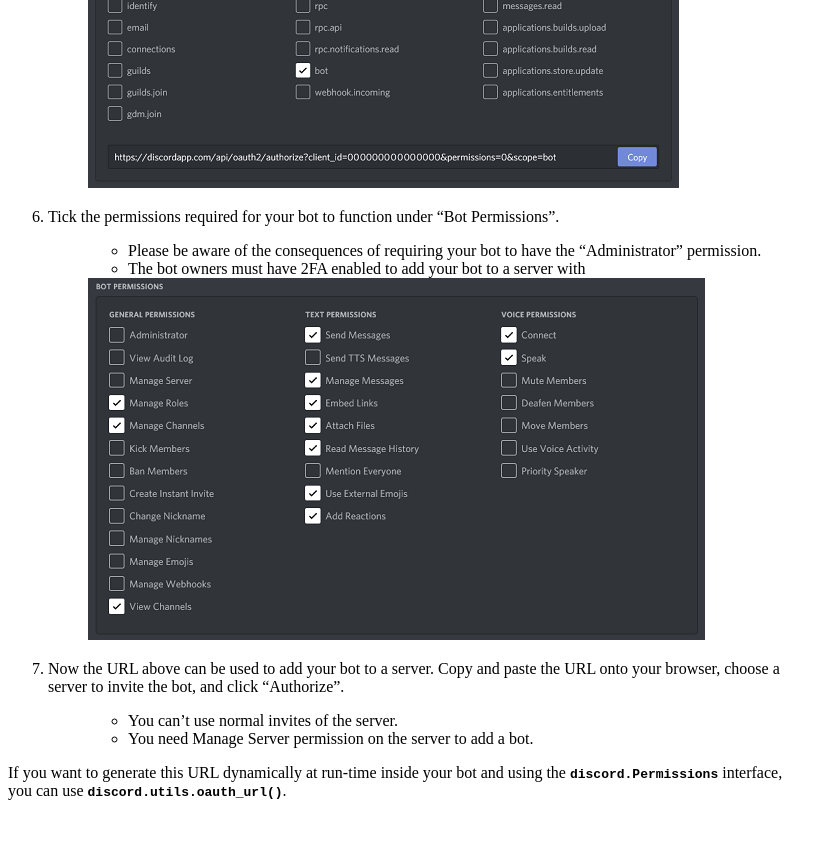
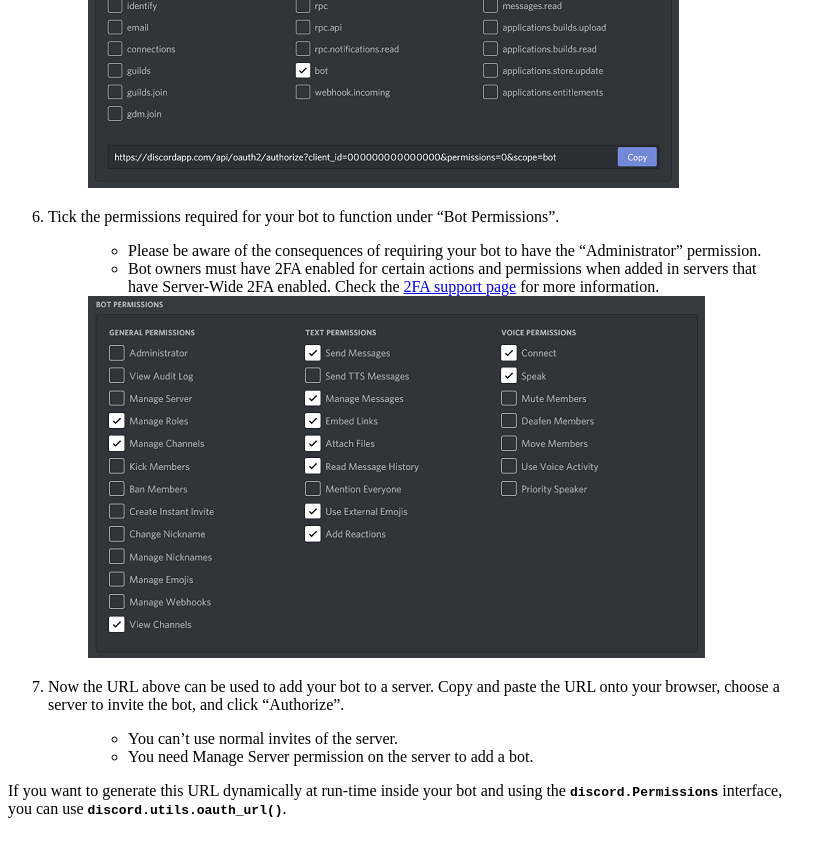
Before and after one commit to Rapptz/discord.py, a Sphinx documentation site: the page built from docs/discord.rst, in a window 1280 px wide and 900 px high, scrolled down 2230 px. Shown: the top 857 px of the window, without its empty margins (0-837 px from the left). Built offline with Sphinx 7.4.7, drawn with Linux system fonts in a browser that asks for light colours.

Commit message:
Update docs/discord.rst
Co-Authored-By: apple502j <33279053+apple502j@users.noreply.github.com>

```diff
--- a/docs/discord.rst
+++ b/docs/discord.rst
@@ -78,7 +78,7 @@ If you want to invite your bot you must create an invite URL for your bot.
 
     - Please be aware of the consequences of requiring your bot to have the "Administrator" permission.
 
-    - The bot owners must have 2FA enabled to add your bot to a server with
+    - Bot owners must have 2FA enabled for certain actions and permissions when added in servers that have Server-Wide 2FA enabled. Check the `2FA support page <https://support.discordapp.com/hc/en-us/articles/219576828-Setting-up-Two-Factor-Authentication>`_ for more information.
 
     .. image:: /images/discord_oauth2_perms.png
         :alt: The permission chooser with some permissions checked.
```
